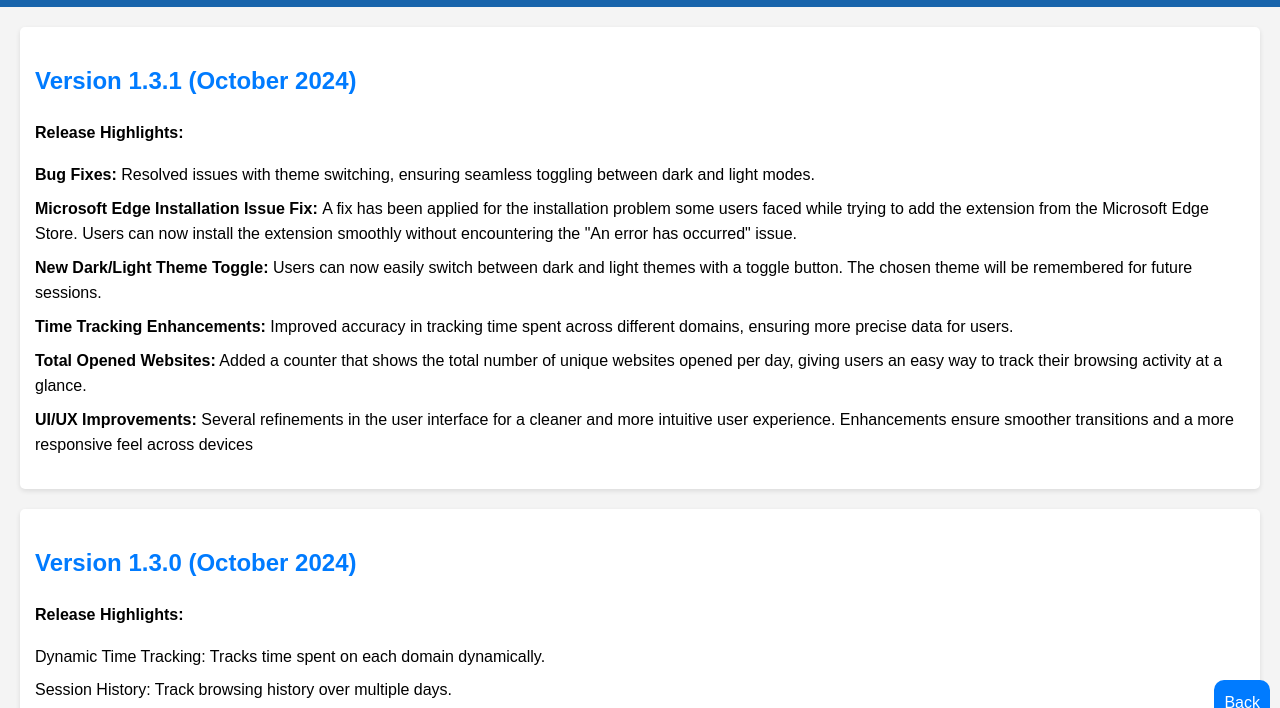
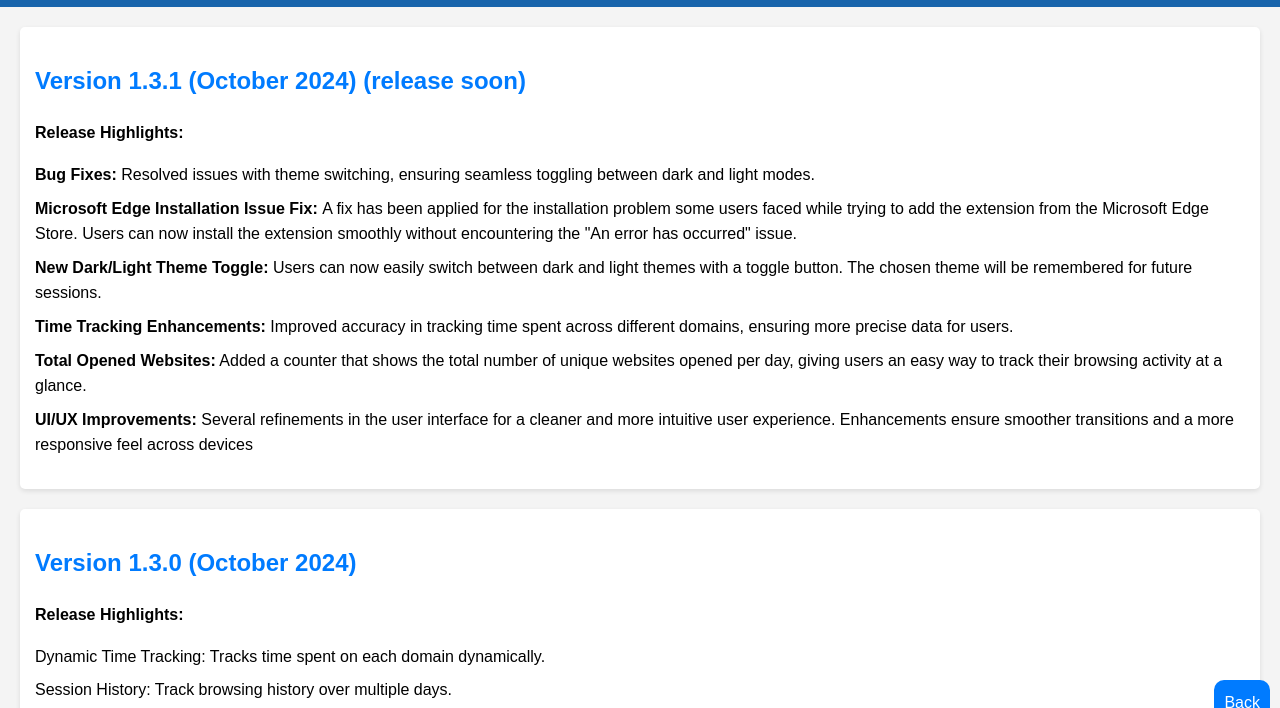
Before and after one commit to ShaikArsalan347/Browser-Extension, a plain HTML site: page what'sNew.html in a window 1280 px wide. Shown: the part 64-772 px from the top of the page. Drawn offline with Linux system fonts and the light colour scheme.

Commit message:
release soon

```diff
--- a/what'sNew.html
+++ b/what'sNew.html
@@ -21,7 +21,7 @@
     </header>
     <main>
       <section class="release">
-        <h2>Version 1.3.1 (October 2024)</h2>
+        <h2>Version 1.3.1 (October 2024) (release soon)</h2>
         <p><strong>Release Highlights:</strong></p>
         <ul>
           <li>
```
